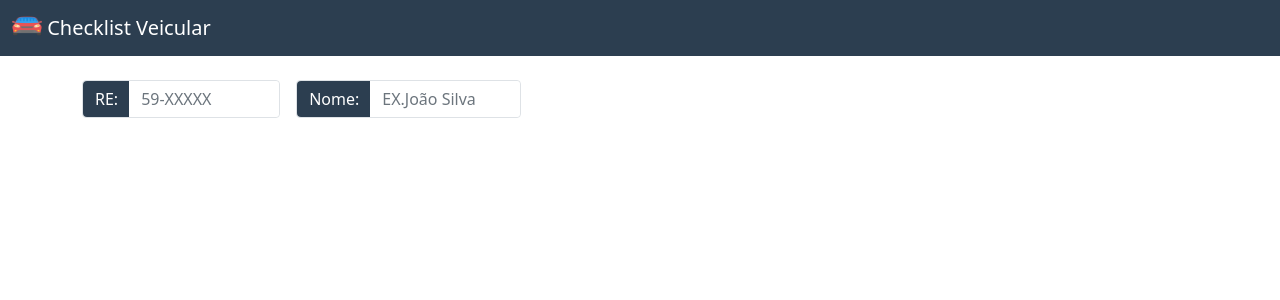
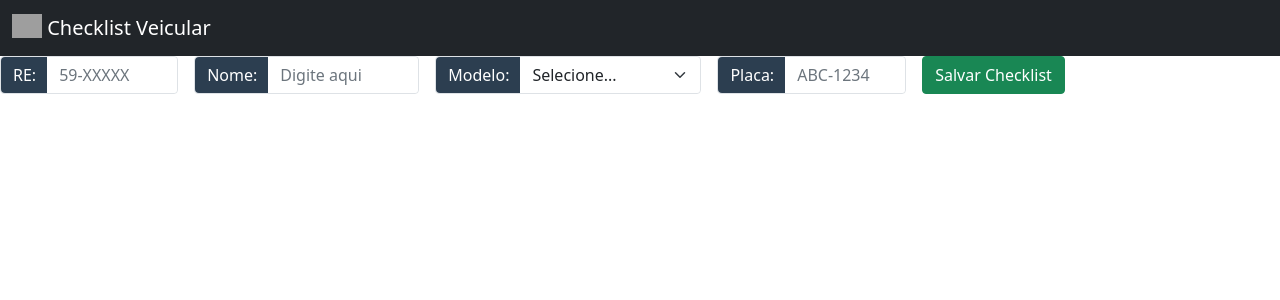
Before and after one commit to RusselShark1/aplicativo-checklist-univesp-PI, a Django app: template Projeto_checklist_carro/app_checklist/templates/colaboradores/index.html in a window 1280 px wide. Shown: the top 300 px of the page. Run offline with Django 5.2, Linux system fonts and the light colour scheme; the template is opened without the code that fills it, so the values that code supplies are empty; grey boxes are pictures that could not be loaded.

Commit message:
Atualizando as caixas de entrada

```diff
--- a/Projeto_checklist_carro/app_checklist/templates/colaboradores/index.html
+++ b/Projeto_checklist_carro/app_checklist/templates/colaboradores/index.html
@@ -1,3 +1,5 @@
+
+{% load static %}
 <!doctype html>
 <html lang="en">
   <head>
@@ -12,49 +14,76 @@
   </head>
 
   <style>
-  /* Quando o input estiver com foco, muda a borda do grupo inteiro */
+  /* Efeito de foco para o grupo inteiro */
   .input-group:focus-within {
     border-radius: 0.25rem;
-    box-shadow: 0 0 0 0.25rem rgba(13, 110, 253, 0.25); /* O brilho azul do Bootstrap */
-    border: 1px solid #86b7fe; /* A cor da borda azul */
+    box-shadow: 0 0 0 0.25rem rgba(44, 62, 80, 0.25); /* Brilho baseado no seu azul */
+    border: 1px solid #2c3e50 !important;
   }
 
-  /* Remove a borda padrão do input para não duplicar o efeito */
+  /* Remove bordas internas para parecer uma peça única */
   .input-group:focus-within .form-control,
+  .input-group:focus-within .form-select,
   .input-group:focus-within .input-group-text {
-    border-color: transparent;
+    border-color: transparent !important;
     box-shadow: none;
+  }
+
+  /* Mantém o padrão visual das etiquetas azuis */
+  .custom-label {
+    background-color: #2c3e50;
+    color: white;
+    border: none;
   }
 </style>
 
+
   <body>
-    <nav class="navbar navbar-dark" style="background-color: #2c3e50;">
+ <nav class="navbar navbar-dark bg-dark">
       <div class="container-fluid">
         <a class="navbar-brand" href="#">
-      <img src="carrovermelho.png" alt="" width="30" height="24" class="d-inline-block align-text-top">
+          <img src="{% static 'image_65e9fb.png' %}" alt="Logo" width="30" height="24" class="d-inline-block align-text-top">
           Checklist Veicular
         </a>
       </div>
     </nav>
 
- <div class="container mt-4">
-  <div class="d-flex justify-content-start align-items-center">
+<form action="{% url 'nome_da_sua_view' %}" method="POST">
+  {% csrf_token %}
 
-    <!-- Primeira Caixa (RE) -->
-    <div class="input-group w-auto border rounded me-3"> <!-- me-3 cria o espaço entre as caixas -->
-      <span class="input-group-text text-white border-0" style="background-color: #2c3e50;">RE:</span>
-      <input type="text" class="form-control border-0" placeholder="59-XXXXX" style="width: 150px;">
+  <div class="d-flex justify-content-start align-items-center flex-wrap gap-3">
+
+    <!-- RE -->
+    <div class="input-group w-auto border rounded">
+      <span class="input-group-text custom-label">RE:</span>
+      <input type="text" name="re_colaborador" class="form-control border-0" placeholder="59-XXXXX" style="width: 130px;">
     </div>
 
-    <!-- Segunda Caixa (Ex: Nome do colaborador) -->
+    <!-- Nome -->
     <div class="input-group w-auto border rounded">
-      <span class="input-group-text text-white border-0" style="background-color: #2c3e50;">Nome:</span>
-      <!-- style="width: 150px" acomoda bem cerca de 10 caracteres -->
-      <input type="text" class="form-control border-0" placeholder="EX.João Silva" style="width: 150px;">
+      <span class="input-group-text custom-label">Nome:</span>
+      <input type="text" name="nome_colaborador" class="form-control border-0" placeholder="Digite aqui" style="width: 150px;">
     </div>
 
+    <!-- Modelo -->
+    <div class="input-group w-auto border rounded">
+      <span class="input-group-text custom-label">Modelo:</span>
+      <select name="modelo_veiculo" class="form-select border-0" style="width: 180px;">
+        <option selected disabled>Selecione...</option>
+        <option value="fiorino">Fiat Fiorino</option>
+        <option value="master">Renault Master</option>
+      </select>
     </div>
+
+    <!-- Placa (Agora com NAME para o Django coletar) -->
+    <div class="input-group w-auto border rounded">
+      <span class="input-group-text custom-label">Placa:</span>
+      <input type="text" name="placa_veiculo" class="form-control border-0" placeholder="ABC-1234" style="width: 120px;">
     </div>
+
+    <button type="submit" class="btn btn-success">Salvar Checklist</button>
+  </div>
+</form>
 
 
 </div>
```
Lines whose indentation alone changed are shown as unchanged.
